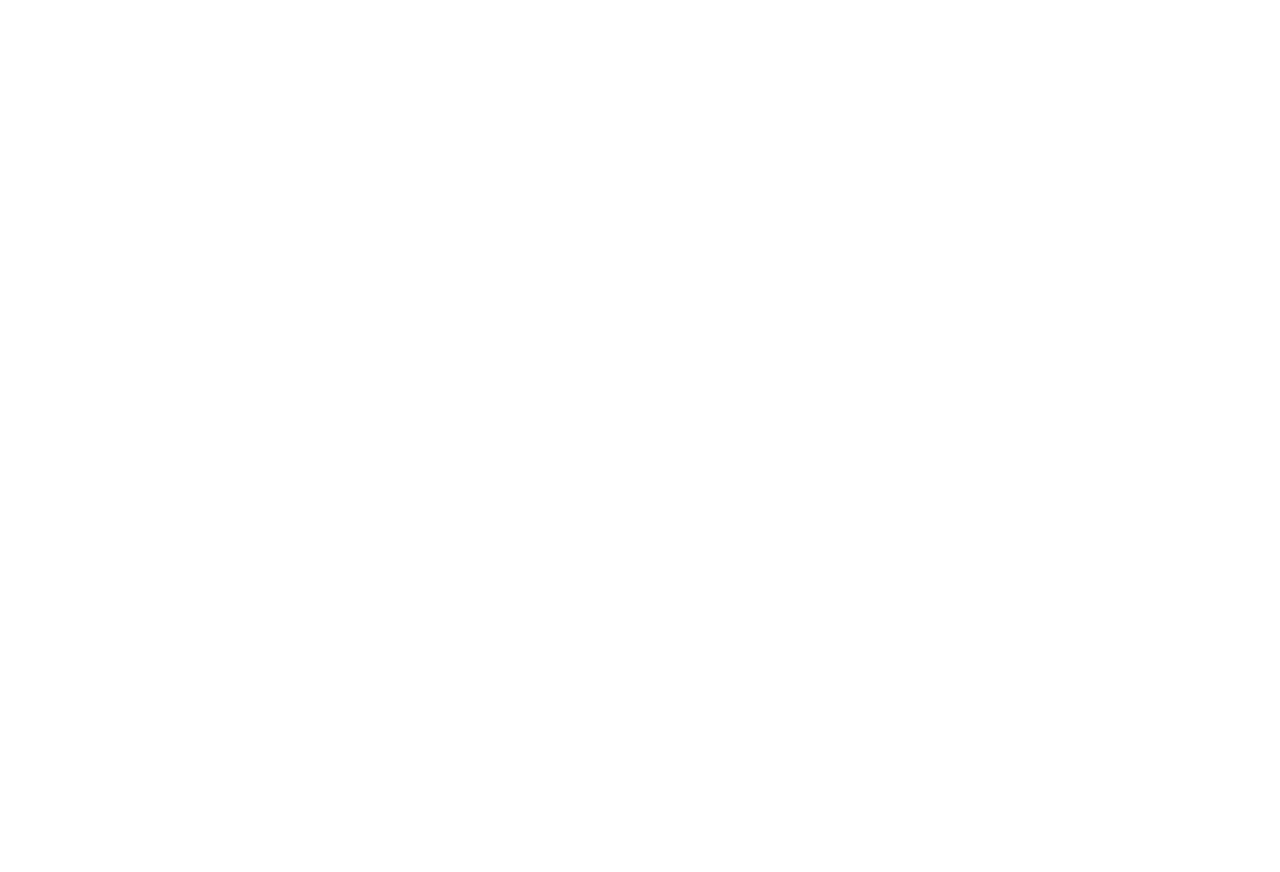
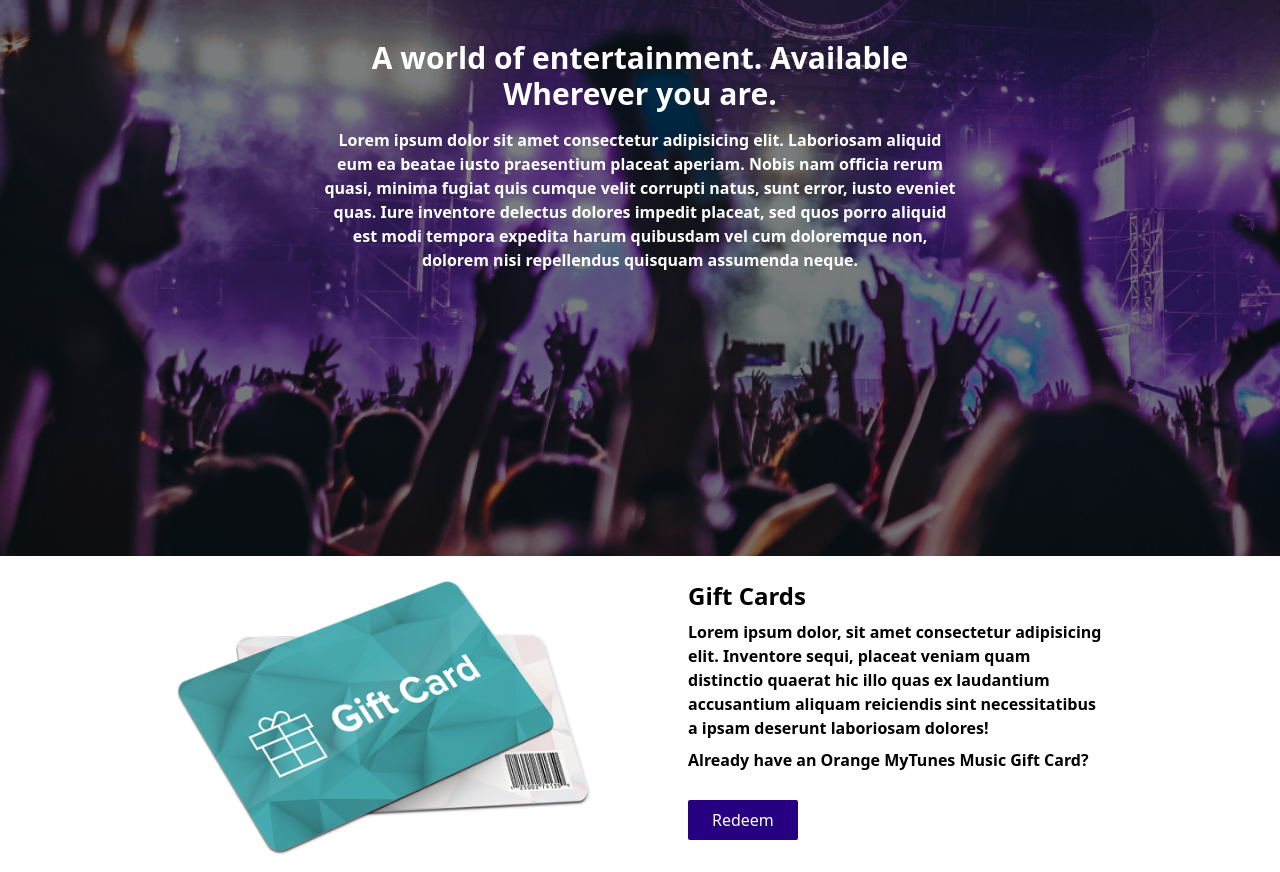
Before and after one commit to numanjvd82/music-web-tailwind, a React (Vite) app: page / in a window 1280 px wide. Shown: the part 3180-4052 px from the top of the page. Before the commit the page ends 2912 px from the top, so only its background shows below. Built offline with nearby package versions, Linux system fonts and the light colour scheme.

Commit message:
Two Column Section Complete

```diff
--- a/src/App.jsx
+++ b/src/App.jsx
@@ -1,8 +1,9 @@
 import Hero from './components/Hero';
+import ImageSection from './components/ImageSection';
 import InfoSection from './components/InfoSection';
 import MusicSection from './components/MusicSection';
 import Navbar from './components/Navbar';
-import PromotionSection from './components/PromotionSection';
+import TwoColumnSection from './components/TwoColumnSection';
 
 function App() {
   return (
@@ -11,7 +12,8 @@
       <Hero />
       <MusicSection />
       <InfoSection />
-      <PromotionSection />
+      <ImageSection />
+      <TwoColumnSection />
     </>
   );
 }
--- a/src/components/ImageSection.jsx
+++ b/src/components/ImageSection.jsx
@@ -1,6 +1,6 @@
 function ImageSection() {
   return (
-    <section className="bg-promotion-img h-[500px] relative my-6 bg-cover bg-no-repeat text-white object-cover before:w-full before:h-full before:absolute before:bg-black/50 before:top-0 before:left-0 before:z-0">
+    <section className="bg-promotion-img h-[800px] relative my-6 bg-cover bg-no-repeat text-white object-cover before:w-full before:h-full before:absolute before:bg-black/50 before:top-0 before:left-0 before:z-0">
       <section className="flex flex-col justify-center items-center h-full md:w-1/2 mx-auto">
         <article className="z-10 text-center">
           <h1 className="text-2xl md:text-3xl font-semibold mb-4">
--- a/src/components/PromotionSection.jsx
+++ /dev/null
@@ -1,18 +0,0 @@
-function PromotionSection() {
-  <section className="bg-promotion-img">
-    <article>
-      <h1>A world of entertainment. Available Wherever you are. </h1>
-      <p>
-        Lorem ipsum dolor sit amet consectetur adipisicing elit. Laboriosam
-        aliquid eum ea beatae iusto praesentium placeat aperiam. Nobis nam
-        officia rerum quasi, minima fugiat quis cumque velit corrupti natus,
-        sunt error, iusto eveniet quas. Iure inventore delectus dolores impedit
-        placeat, sed quos porro aliquid est modi tempora expedita harum
-        quibusdam vel cum doloremque non, dolorem nisi repellendus quisquam
-        assumenda neque.
-      </p>
-    </article>
-  </section>;
-}
-
-export default PromotionSection;
--- /dev/null
+++ b/src/components/TwoColumnSection.jsx
@@ -0,0 +1,28 @@
+import cardImg from '../assets/images/card.png';
+
+function TwoColumnSection() {
+  return (
+    <section className="grid gap-8 w-full md:grid-cols-2 md:w-3/4 mx-auto items-center md:gap-16 m-4">
+      <figure className="mx-4 min-w-[300px]">
+        <img src={cardImg} alt="Gift Image" />
+      </figure>
+      <article className="mx-4 max-sm:text-center">
+        <h3 className="font-bold text-2xl mb-2">Gift Cards</h3>
+        <p className="font-bold mb-2">
+          Lorem ipsum dolor, sit amet consectetur adipisicing elit. Inventore
+          sequi, placeat veniam quam distinctio quaerat hic illo quas ex
+          laudantium accusantium aliquam reiciendis sint necessitatibus a ipsam
+          deserunt laboriosam dolores!
+        </p>
+        <p className="font-semibold mb-3">
+          Already have an Orange MyTunes Music Gift Card?
+        </p>
+        <button className="bg-navColor my-4 text-white p-2 px-4 md:px-6 rounded-sm transition-all hover:-translate-y-1 hover:bg-footerColor">
+          Redeem
+        </button>
+      </article>
+    </section>
+  );
+}
+
+export default TwoColumnSection;
```
Also changed, not shown: src/assets/images/card.png (added).
